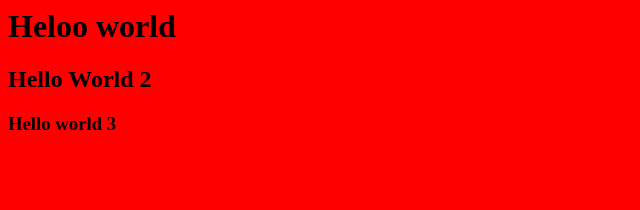
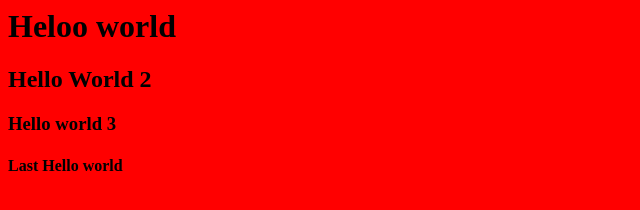
Before and after one commit to dpapastamatis/Demo_Git, a plain HTML site: page index.html in a window 1280 px wide. Shown: the whole page, without its empty margins (0-640 px from the left). Drawn offline with Linux system fonts and the light colour scheme.

Commit message:
Last hello world

```diff
--- a/index.html
+++ b/index.html
@@ -11,6 +11,8 @@
 
 <h3>Hello world 3</h3>
 
+<h4>Last Hello world</h4>
+
     </body>
 
 
```
